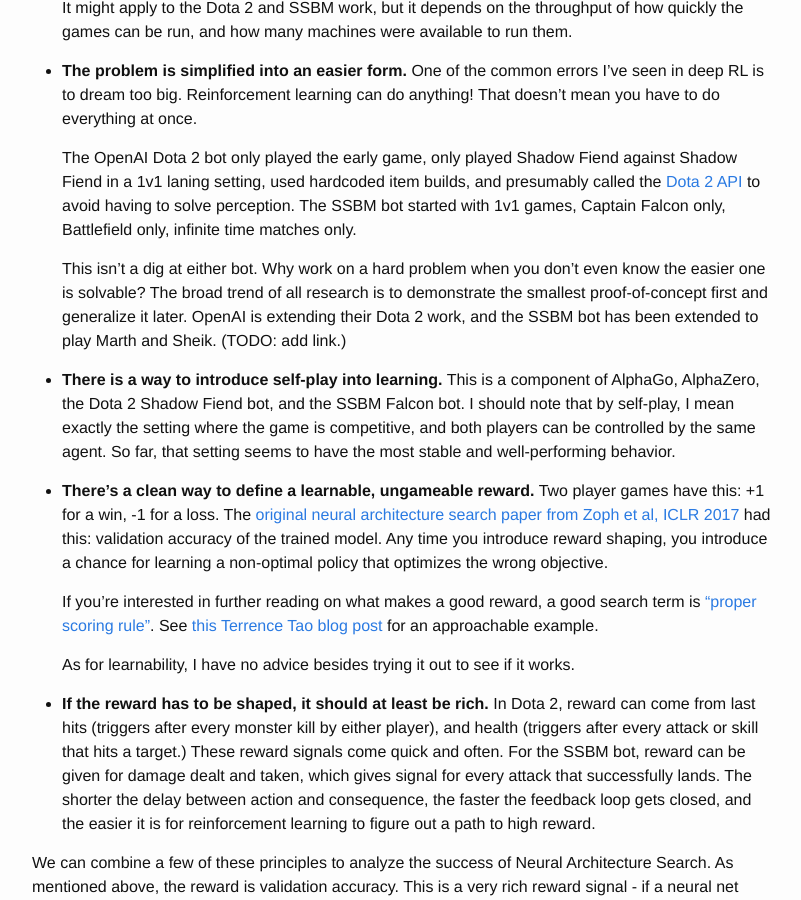
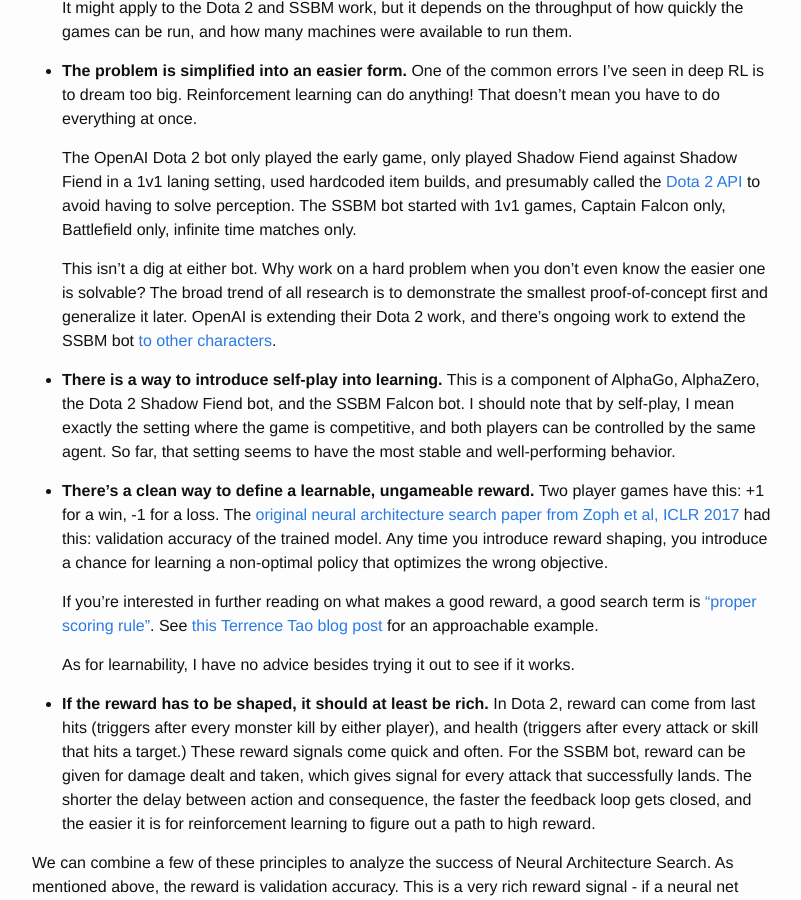
Before and after one commit to alexirpan/alexirpan.github.io, a Jekyll site: the page built from _posts/2017-12-11-rl-hard.markdown, in a window 1280 px wide and 900 px high, scrolled down 19958 px. Shown: the whole window, without its empty margins (238-1039 px from the left). Built offline with Jekyll 4.4.1, drawn with Linux system fonts in a browser that asks for light colours; nearby versions of some CDN libraries; some of the changed lines change nothing that is shown; some of the changed text lies outside the part shown.

Commit message:
Adding TODOs

```diff
--- a/_posts/2017-12-11-rl-hard.markdown
+++ b/_posts/2017-12-11-rl-hard.markdown
@@ -83,7 +83,7 @@
 I know it's a bit long, but I'd appreciate it if you would take the time to
 read the entire post before replying.
 
-(Figure out a transition here)
+(TODO: Figure out a transition here)
 
 
 Reinforcement Learning Can Be Horribly Sample Inefficient
@@ -862,7 +862,7 @@
 even know the easier one is solvable? The
 broad trend of all research is to demonstrate the smallest proof-of-concept
 first and generalize it later. OpenAI is extending their Dota 2 work, and
-the SSBM bot has been extended to play Marth and Sheik. (TODO: add link.)
+there's ongoing work to extend the SSBM bot [to other characters](https://github.com/vladfi1/phillip).
 
 * **There is a way to introduce self-play into learning.** This is a component
 of AlphaGo, AlphaZero, the Dota 2 Shadow Fiend bot, and the SSBM Falcon bot. I
@@ -983,7 +983,7 @@
 to speed up initial learning. It's worked in other contexts - see [Sequence Tutor (Jaques et al, ICML 2017)](https://arxiv.org/abs/1611.02796). You can view this as starting the RL process with
 a reasonable prior, instead of a random one.
 
-(I will add the Yann LeCun cake picture here. I really tried to avoid mentioning
+(TODO: I will add the Yann LeCun cake picture here. I really tried to avoid mentioning
 it, but I have to do it.)
 
 
```
